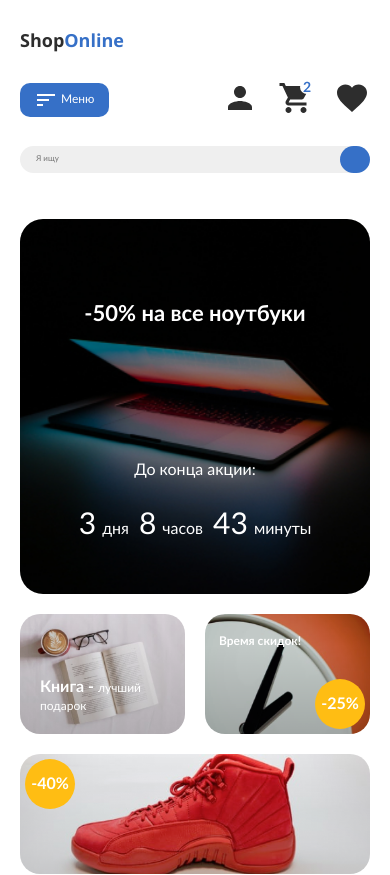
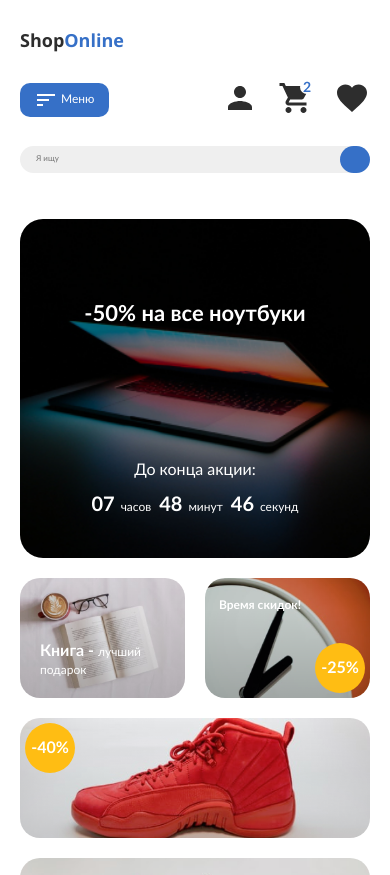
Before and after one commit to Rednata/ME-ShopOnline, a plain HTML site: page index.html in a window 390 px wide. Shown: the top 875 px of the page. Drawn offline with Linux system fonts and the light colour scheme.

Commit message:
6.2 Add: timer-plugin for promotion

```diff
--- a/banner.css
+++ b/banner.css
@@ -32,22 +32,30 @@
 .time__duration {
   display: inline-flex;
   justify-content: space-between;
-  text-align: center;
+}
+
+.time__show {
+  display: flex;
+  align-items: baseline;
+}
+
+.time__show:not(:last-child) {
+  margin-right: 30px;
 }
 
 .time__digital {
+  font-weight: 700;
   font-size: 60px;
-  line-height: 78px;
-}
-
-.time__digital:not(:last-child) {
-  margin-right: 30px;
+  margin-right: 6px;
 }
 
 .time__alpha {
   font-size: 32px;
   line-height: 42px;
-  padding-left: 6px;
+}
+
+.display_invisible {
+  display: none;
 }
 
 @media(max-width:1100px) {
@@ -65,8 +73,8 @@
   .time__alpha {
     font-size: 16px;
   }
-  .time__digital:not(:last-child) {
-    margin-right: 20px;
+  .time__show:not(:last-child) {
+    margin-right: 30px;
   }
 }
 
@@ -83,7 +91,7 @@
     font-size: 30px;
   }
 
-  .time__digital:not(:last-child) {
+  .time__show:not(:last-child) {
     margin-right: 10px;
   }
 }
@@ -105,4 +113,13 @@
     padding-top: 50px;
     padding-bottom: 30px;
   }
+  .time__digital {
+    font-size: 20px;
+  }
+  .time__alpha {
+    font-size: 12px;
+  }
+  .time__show:not(:last-child) {
+    margin-right: 8px;
+  }
 }
--- a/index.html
+++ b/index.html
@@ -7,6 +7,7 @@
   <link rel="preload" href="./fonts/lato-regular.woff2" as="font" type="font/woff2" crossorigin>
   <link rel="preload" href="./fonts/lato-bold.woff2" as="font" type="font/woff2" crossorigin>
   <link rel="preload" href="./fonts/open-sans-v34-latin-700.woff2" as="font" type="font/woff2" crossorigin>
+  <script src="./script/script.js" type="module"></script>
   <link rel="stylesheet" href="index.css">
   <title>ShopOnline</title>
 </head>
@@ -64,16 +65,10 @@
         <h2 class="banner__title">
           -50% на все ноутбуки
         </h2>
-        <div class="banner__time time">
-          <p class="time__title">
-            До конца акции:
-          </p>
-          <div class="time__duration">
-            <p class="time__digital">3<span class="time__alpha">дня</span></p>
-            <p class="time__digital">8<span class="time__alpha">часов</span></p>
-            <p class="time__digital">43<span class="time__alpha">минуты</span></p>
-          </div>
+
+        <div class="banner__time time" data-timer-deadline="2022-11-23 15:08">
         </div>
+
       </div>
     </div>
   </section>
--- /dev/null
+++ b/script/modules/createElements.js
@@ -0,0 +1,28 @@
+const getTimeInner = (timeDuration) => {
+  timeDuration.insertAdjacentHTML('afterbegin',
+      ` <p class="time__title">
+      До конца акции:
+    </p>
+    <div class="time__duration">
+      <div class="time__show time__show_days">
+        <p class="time__digital digital__day"></p>
+      <p class="time__alpha alpha__day"></p>
+      </div>
+      <div class="time__show time__show_hours">
+        <p class="time__digital digital__hour"></p>
+        <p class="time__alpha alpha__hour"></p>
+      </div>
+      <div class="time__show time__show_minutes">
+        <p class="time__digital digital__minute"></p>
+        <p class="time__alpha alpha__minute"></p>
+      </div>
+      <div class="time__show time__show_seconds">
+        <p class="time__digital digital__second"></p><p class="time__alpha alpha__second"></p>
+      </div>
+    </div> `,
+  );
+  return timeDuration;
+};
+
+
+export {getTimeInner};
--- /dev/null
+++ b/script/modules/functionTimer.js
@@ -0,0 +1,73 @@
+import {
+  getNameDays,
+  getNameHours,
+  getNameMinutes,
+  getNameSeconds } from './getNames.js';
+
+const getDeadline = (timeDuration) =>
+  new Date(timeDuration.dataset.timerDeadline).getTime();
+
+
+const getTimeRemaining = (timeRemaining) => {
+  const seconds = Math.trunc(timeRemaining % 60);
+  const minutes = Math.trunc(timeRemaining / 60 % 60);
+  const hours = Math.trunc(timeRemaining / 60 / 60 % 24);
+  const days = Math.trunc(timeRemaining / 60 / 60 / 24);
+
+  return { seconds, minutes, hours, days };
+};
+
+const isShowDaysOrSeconds = (timeRemaining) => {
+  const timeShowSeconds = document.querySelector('.time__show_seconds');
+  const timeShowDays = document.querySelector('.time__show_days');
+
+  if ( timeRemaining <= (24 * 60 * 60) ) {
+    timeShowDays.classList.add('display_invisible');
+    timeShowSeconds.classList.remove('display_invisible');
+  } else {
+    timeShowDays.classList.remove('display_invisible');
+    timeShowSeconds.classList.add('display_invisible');
+  }
+};
+
+const isTimerFinished = (timeRemaining, setIntervalId) => {
+  if (timeRemaining <= 0) {
+    const bannerTime = document.querySelector('.banner__time');
+    clearInterval(setIntervalId);
+    bannerTime.classList.add('display_invisible');
+  }
+};
+
+const timerStart = (deadline) => {
+  const timeZoneOffset = new Date().getTimezoneOffset() * 60 * 1000;
+  const digitalDay = document.querySelector('.digital__day');
+  const digitalHour = document.querySelector('.digital__hour');
+  const digitalMinute = document.querySelector('.digital__minute');
+  const digitalSecond = document.querySelector('.digital__second');
+  const alphaDay = document.querySelector('.alpha__day');
+  const alphaHour = document.querySelector('.alpha__hour');
+  const alphaMinute = document.querySelector('.alpha__minute');
+  const alphaSecond = document.querySelector('.alpha__second');
+
+  const setIntervalId = setInterval(() => {
+    const now = Date.now() + timeZoneOffset;
+    const timeRemaining = (deadline - now) / 1000;
+    const timer = getTimeRemaining(timeRemaining);
+    const { seconds, minutes, hours, days } = timer;
+
+    alphaDay.textContent = getNameDays(days);
+    alphaHour.textContent = getNameHours(hours);
+    alphaMinute.textContent = getNameMinutes(minutes);
+    alphaSecond.textContent = getNameSeconds(seconds);
+
+    digitalDay.textContent = String(days).padStart(2, '0');
+    digitalHour.textContent = String(hours).padStart(2, '0') ;
+    digitalMinute.textContent = String(minutes).padStart(2, '0');
+    digitalSecond.textContent = String(seconds).padStart(2, '0');
+
+    isShowDaysOrSeconds(timeRemaining);
+    isTimerFinished(timeRemaining, setIntervalId);
+  }, 1000);
+};
+
+export { getDeadline, timerStart };
--- /dev/null
+++ b/script/modules/getNames.js
@@ -0,0 +1,54 @@
+const getNameDays = (days) => {
+  if (days % 10 === 1 && days !== 11) {
+    return 'день';
+  } else if ((days % 10 === 2 ||
+                days % 10 === 3 ||
+                days % 10 === 4) &&
+                (days <= 5 || days >= 20)) {
+    return 'дня';
+  } else {
+    return 'дней';
+  }
+};
+
+const getNameHours = (hours) => {
+  if (hours === 1 ||
+      hours === 21) {
+    return 'час';
+  } else if ((hours >= 5 && hours <= 20) ||
+              hours % 10 === 0) {
+    return 'часов';
+  } else {
+    return 'часа';
+  }
+};
+
+const getNameMinutes = (minutes) => {
+  if (minutes % 10 === 1 &&
+      minutes !== 11) {
+    return 'минута';
+  } else if ((minutes % 10 === 2 ||
+                  minutes % 10 === 3 ||
+                  minutes % 10 === 4) &&
+                (minutes <= 5 || minutes >= 20)) {
+    return 'минуты';
+  } else {
+    return 'минут';
+  }
+};
+
+const getNameSeconds = (seconds) => {
+  if (seconds % 10 === 1 &&
+      seconds !== 11) {
+    return 'секунда';
+  } else if ((seconds % 10 === 2 ||
+                  seconds % 10 === 3 ||
+                  seconds % 10 === 4) &&
+                (seconds <= 5 || seconds >= 20)) {
+    return 'секунды';
+  } else {
+    return 'секунд';
+  }
+};
+
+export {getNameDays, getNameHours, getNameMinutes, getNameSeconds};
--- /dev/null
+++ b/script/script.js
@@ -0,0 +1,13 @@
+import { getTimeInner } from './modules/createElements.js';
+import { getDeadline, timerStart } from './modules/functionTimer.js';
+
+const initTimer = () => {
+  const timeDuration = document.querySelector('[data-timer-deadline]');
+  if (timeDuration) {
+    getTimeInner(timeDuration);
+    const deadline = getDeadline(timeDuration);
+    timerStart(deadline);
+  }
+};
+
+initTimer();
```
Also changed, not shown: 1 other file.
